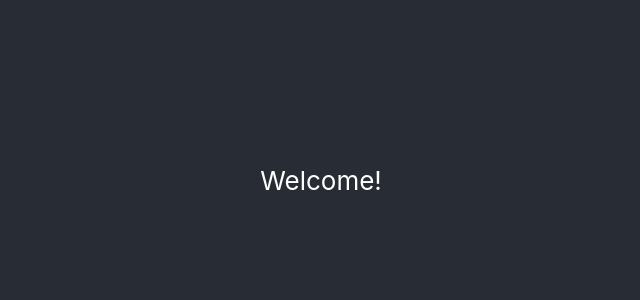
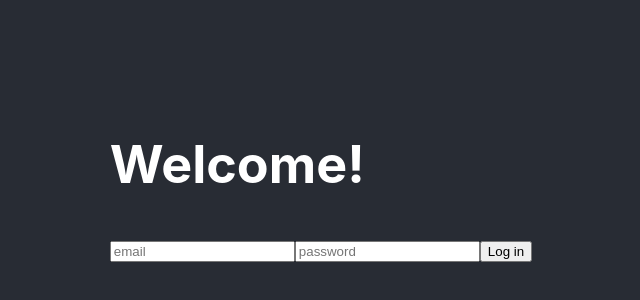
Before and after one commit to Build-Week-Weight-Lifting-Journal-3/Front-end, a React (Create React App) app: page / in a window 1280 px wide. Shown: the part 220-520 px from the top of the page, without its empty margins (319-959 px from the left). Built offline with nearby package versions, Linux system fonts and the light colour scheme.

Commit message:
created a login page that should ping the backend server, but does not work correctly yet.

```diff
--- a/src/components/Login.js
+++ b/src/components/Login.js
@@ -1,16 +1,63 @@
 import React, { useState } from 'react';
+import { axiosWithAuth } from '../utils/axiosWithAuth';
 
 const initialFormState = {
-    username: '',
-    password: ''
+    firstName: '',
+    lastName: '',
+    email: '',
+    password: '',
+    isFetching: false
 }
 
 const Login = () => {
-    const [form, setForm] = useState(initialFormState);
+    const [credentials, setCredentials] = useState(initialFormState);
+
+    const login = (event) => {
+        event.preventDefault();
+        setCredentials({
+          isFetching: true
+        })
+        axiosWithAuth()
+          .post('/auth/login', credentials)
+          .then(res => {
+            console.log(res);
+            // localStorage.setItem('token', res.data.payload);
+            // props.history.push('/colors');
+          })
+          .catch(err => {
+            console.log(err);
+          })
+      }
+
+      const handleChange = (event) => {
+        event.preventDefault();
+        setCredentials({
+          ...credentials,
+          [event.target.name]: event.target.value
+        })
+    }
 
     return (
         <div>
-            <hi>Welcome!</hi>
+            <h1>Welcome!</h1>
+            <form onSubmit={login}>
+                <input
+                    type='text'
+                    name='email'
+                    placeholder='email'
+                    value={credentials.email}
+                    onChange={handleChange}
+                />
+                <input
+                    type='password'
+                    name='password'
+                    placeholder='password'
+                    value={credentials.password}
+                    onChange={handleChange}
+                />
+                <button>Log in</button>
+                {credentials.isFetching && 'logging in'}
+            </form>
         </div>
     )
 }
```
